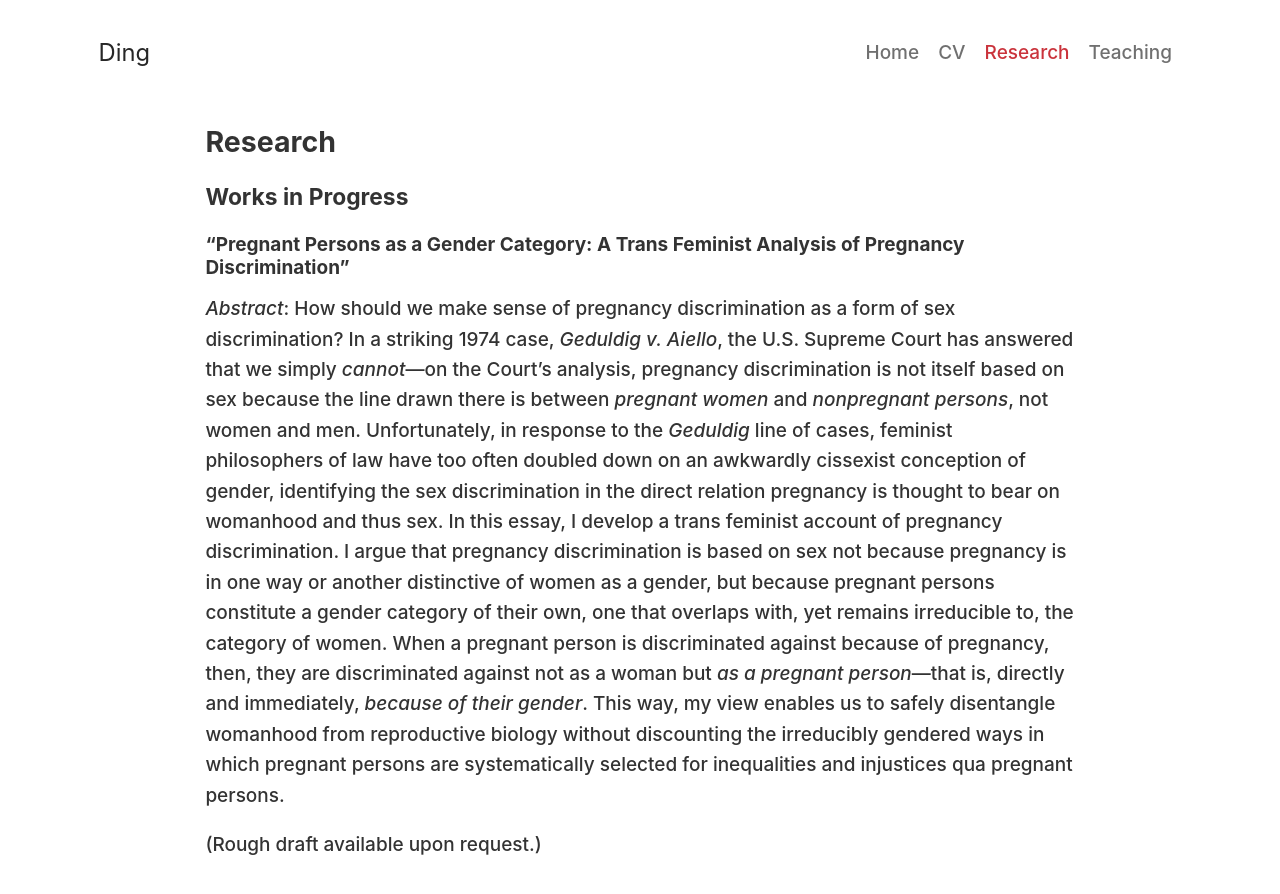
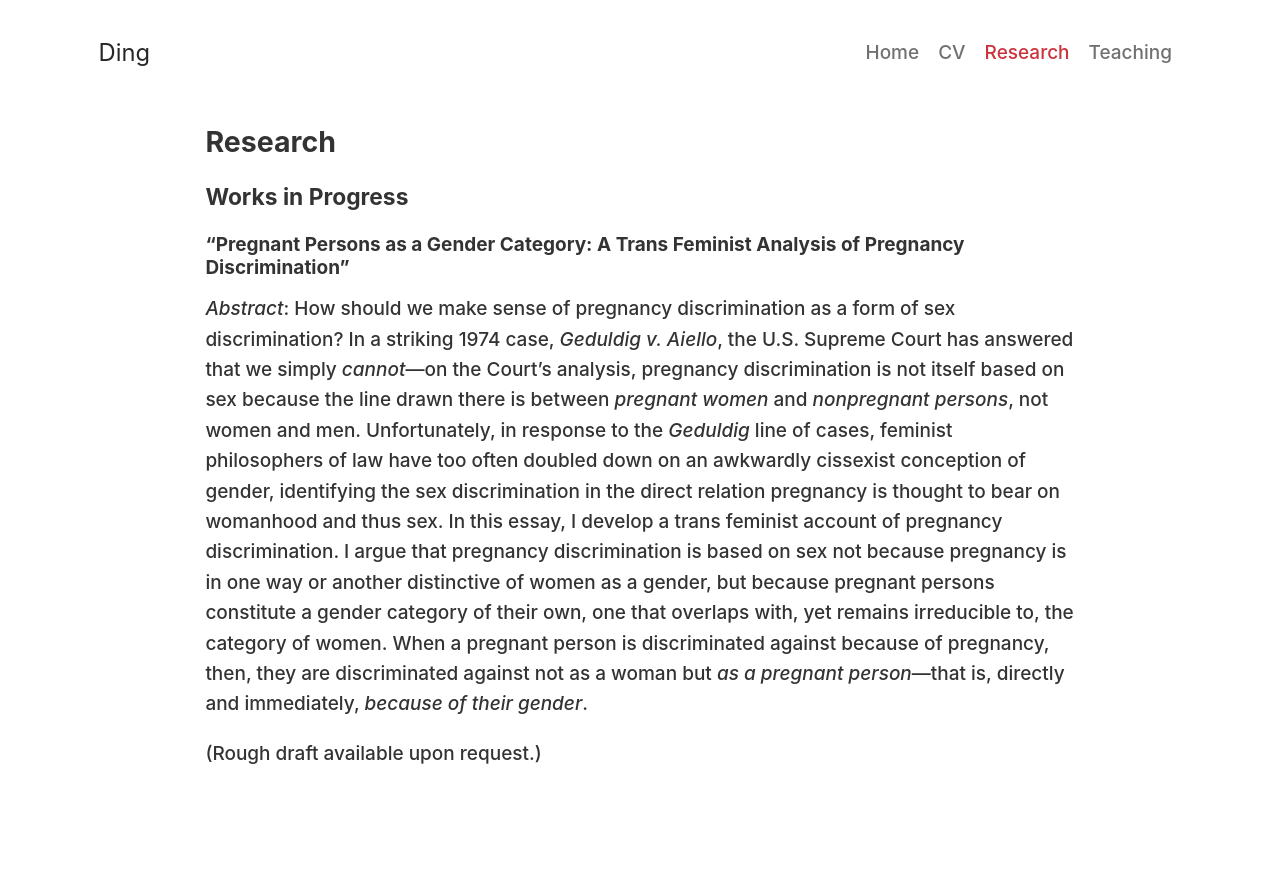
Before and after one commit to dingherself/dingherself.github.io, a Jekyll site: the page built from research.md, in a window 1280 px wide and 936 px high. Shown: the top 894 px of the window. Built offline with Jekyll 4.4.1, drawn with Linux system fonts in a browser that asks for light colours; nearby versions of some CDN libraries; some web fonts are replaced.

Commit message:
shorten abstract for pregnancy discrimination paper

```diff
--- a/research.md
+++ b/research.md
@@ -12,6 +12,6 @@
 
 ### “Pregnant Persons as a Gender Category: A Trans Feminist Analysis of Pregnancy Discrimination”
 
-*Abstract*: How should we make sense of pregnancy discrimination as a form of sex discrimination? In a striking 1974 case, *Geduldig v. Aiello*, the U.S. Supreme Court has answered that we simply *cannot*—on the Court’s analysis, pregnancy discrimination is not itself based on sex because the line drawn there is between *pregnant women* and *nonpregnant persons*, not women and men. Unfortunately, in response to the *Geduldig* line of cases, feminist philosophers of law have too often doubled down on an awkwardly cissexist conception of gender, identifying the sex discrimination in the direct relation pregnancy is thought to bear on womanhood and thus sex. In this essay, I develop a trans feminist account of pregnancy discrimination. I argue that pregnancy discrimination is based on sex not because pregnancy is in one way or another distinctive of women as a gender, but because pregnant persons constitute a gender category of their own, one that overlaps with, yet remains irreducible to, the category of women. When a pregnant person is discriminated against because of pregnancy, then, they are discriminated against not as a woman but *as a pregnant person*—that is, directly and immediately, *because of their gender*. This way, my view enables us to safely disentangle womanhood from reproductive biology without discounting the irreducibly gendered ways in which pregnant persons are systematically selected for inequalities and injustices qua pregnant persons.
+*Abstract*: How should we make sense of pregnancy discrimination as a form of sex discrimination? In a striking 1974 case, *Geduldig v. Aiello*, the U.S. Supreme Court has answered that we simply *cannot*—on the Court’s analysis, pregnancy discrimination is not itself based on sex because the line drawn there is between *pregnant women* and *nonpregnant persons*, not women and men. Unfortunately, in response to the *Geduldig* line of cases, feminist philosophers of law have too often doubled down on an awkwardly cissexist conception of gender, identifying the sex discrimination in the direct relation pregnancy is thought to bear on womanhood and thus sex. In this essay, I develop a trans feminist account of pregnancy discrimination. I argue that pregnancy discrimination is based on sex not because pregnancy is in one way or another distinctive of women as a gender, but because pregnant persons constitute a gender category of their own, one that overlaps with, yet remains irreducible to, the category of women. When a pregnant person is discriminated against because of pregnancy, then, they are discriminated against not as a woman but *as a pregnant person*—that is, directly and immediately, *because of their gender*.
 
 (Rough draft available upon request.)
```
